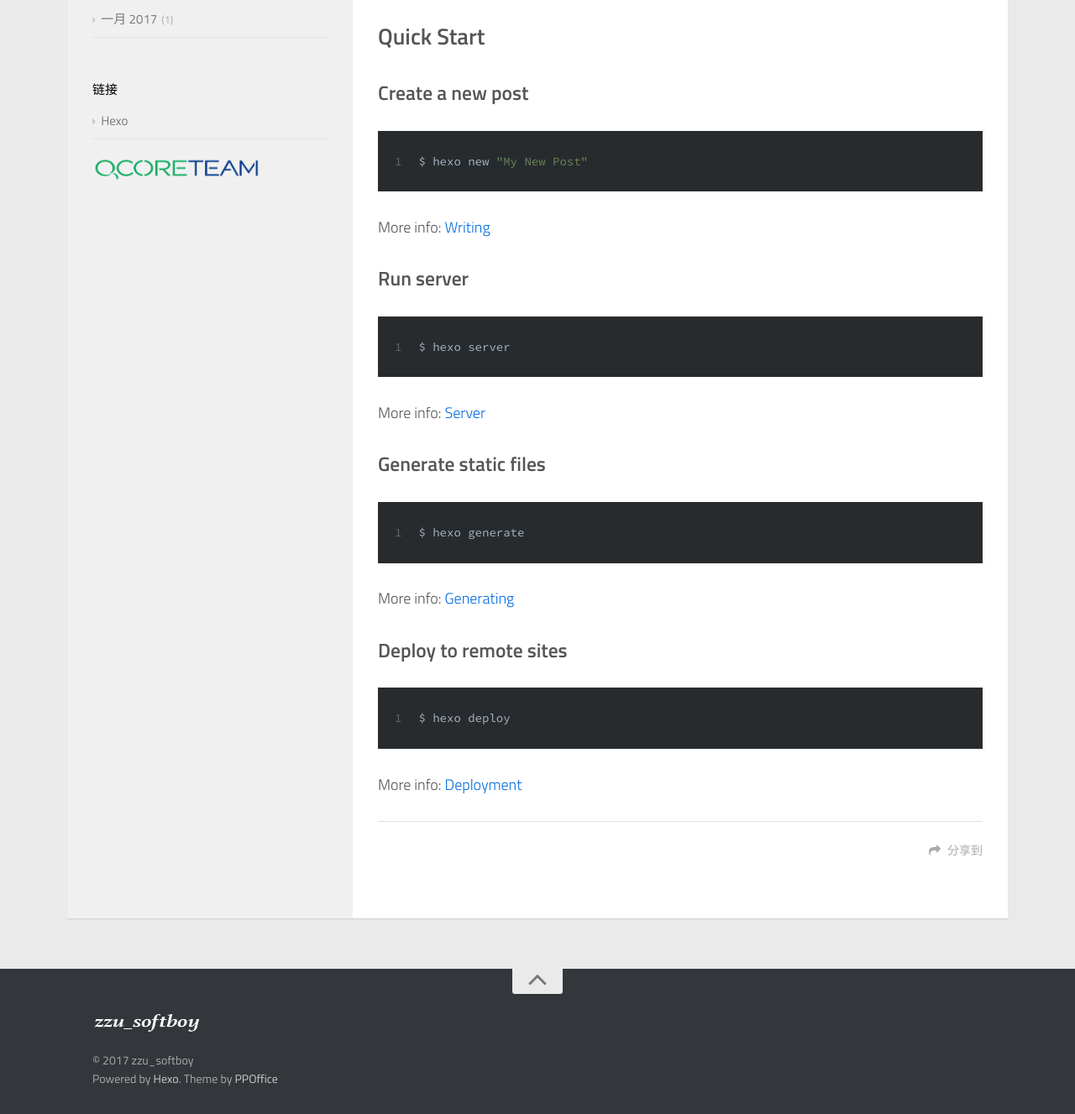
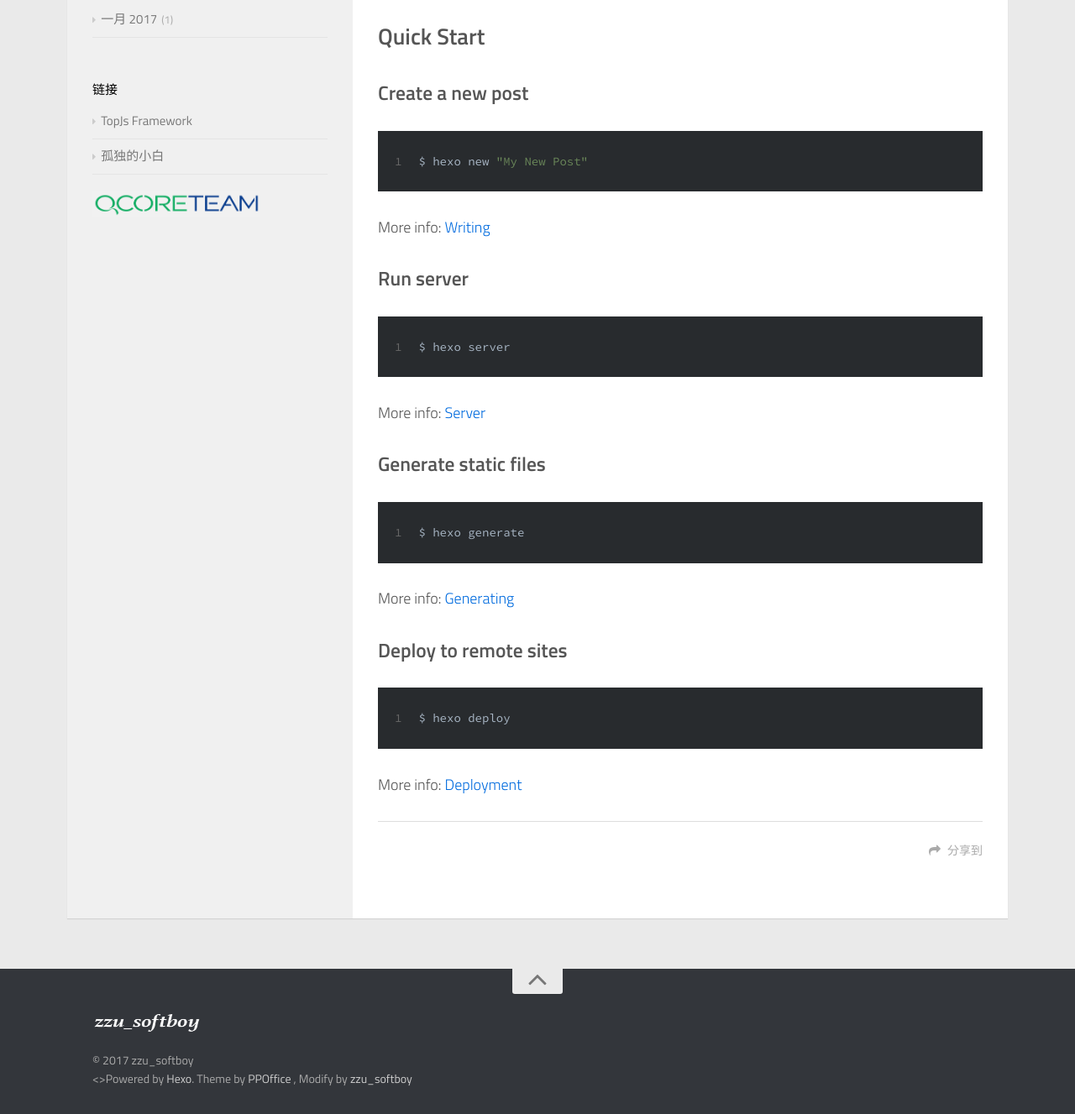
Before and after one commit to zzusoftboy/zzusoftboy.github.io, a plain HTML site: page 2017/01/06/hello-world/index.html in a window 1280 px wide. Shown: the part 486-1813 px from the top of the page at 84% size. Drawn offline with Linux system fonts and the light colour scheme; no server answers; a script that the page names is missing.

Commit message:
Site updated: 2017-01-11 06:49:38

```diff
--- a/2017/01/06/hello-world/index.html
+++ b/2017/01/06/hello-world/index.html
@@ -172,7 +172,7 @@ Quick">
 
 
 
-    <a data-url="http://www.topjs.org/2017/01/06/hello-world/" data-id="cixrn0m1b0000z5jf1r31uqi9" class="article-share-link"><i class="fa fa-share"></i>分享到</a>
+    <a data-url="http://www.topjs.org/2017/01/06/hello-world/" data-id="cixs3vvby0000qazrbz0a7ys0" class="article-share-link"><i class="fa fa-share"></i>分享到</a>
 <script>
     (function ($) {
         $('body').on('click', function() {
@@ -368,7 +368,11 @@ Quick">
             <ul>
 
                     <li>
-                        <a href="http://hexo.io">Hexo</a>
+                        <a href="http://www.github.com/qcoreteam/topjs">TopJs Framework</a>
+                    </li>
+
+                    <li>
+                        <a href="http://www.white-alone.com">孤独的小白</a>
                     </li>
 
             </ul>
@@ -393,7 +397,8 @@ Quick">
                     <a href="/" class="logo"></a>
                 </h1>
                 <p>&copy; 2017 zzu_softboy</p>
-                <p>Powered by <a href="//hexo.io/" target="_blank">Hexo</a>. Theme by <a href="//github.com/ppoffice" target="_blank">PPOffice</a></p>
+                <>Powered by <a href="//hexo.io/" target="_blank">Hexo</a>. Theme by <a href="//github.com/ppoffice" target="_blank">PPOffice</a>
+                    , Modify by <a href="http://www.softboy.me">zzu_softboy</a></p>
             </div>
         </div>
     </div>
```
Also changed, not shown: archives/2017/01/index.html (+7 -2 lines), archives/2017/index.html (+7 -2 lines), archives/index.html (+7 -2 lines), index.html (+7 -2 lines).
